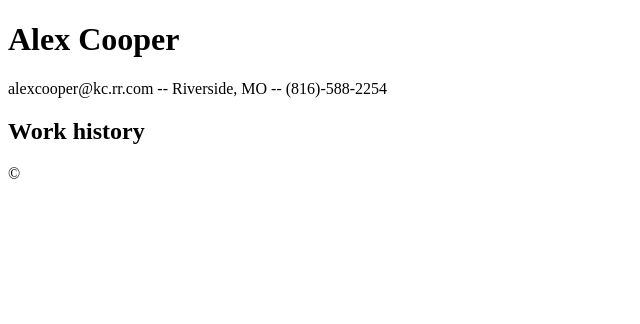
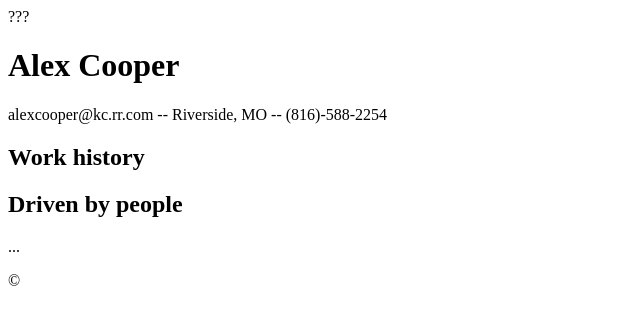
Before and after one commit to Alex-Coop/html-me-something, a plain HTML site: page index.html in a window 1280 px wide. Shown: the whole page, without its empty margins (0-640 px from the left). Drawn offline with Linux system fonts and the light colour scheme.

Commit message:
update index.html to see header location

```diff
--- a/index.html
+++ b/index.html
@@ -13,12 +13,20 @@
 	</head>
 
 	<body>
-		<h1>Alex Cooper</h1>
+		<header> ??? </header>
+		<h1 id = "name_title">Alex Cooper</h1>
 		<p id = "basic_info">alexcooper@kc.rr.com -- Riverside, MO -- (816)-588-2254</p>
 
 <!-- want a line here -->
 
-		<h2>Work history</h2>
+		<h2 id = "work_hist">Work history</h2>
+
+
+		<h2 id = "story">Driven by people</h2>
+		<p id = "story_p"> ... </p>
+
+<!-- want a line here -->
+
 
 
 		<footer>&copy</footer>
```
